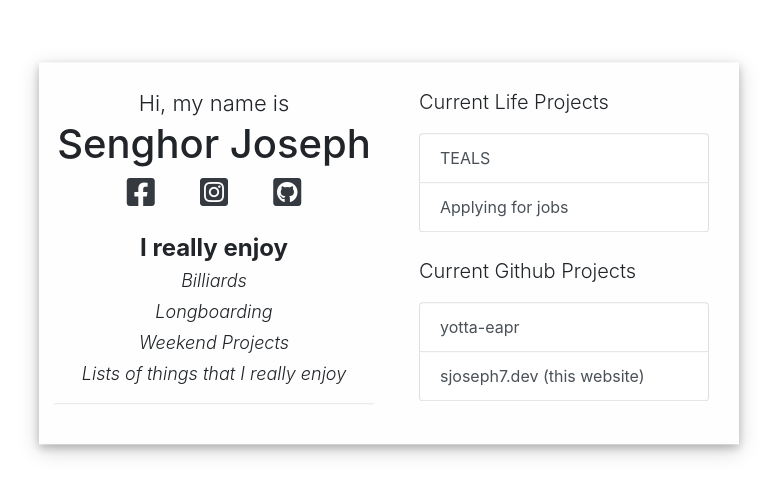
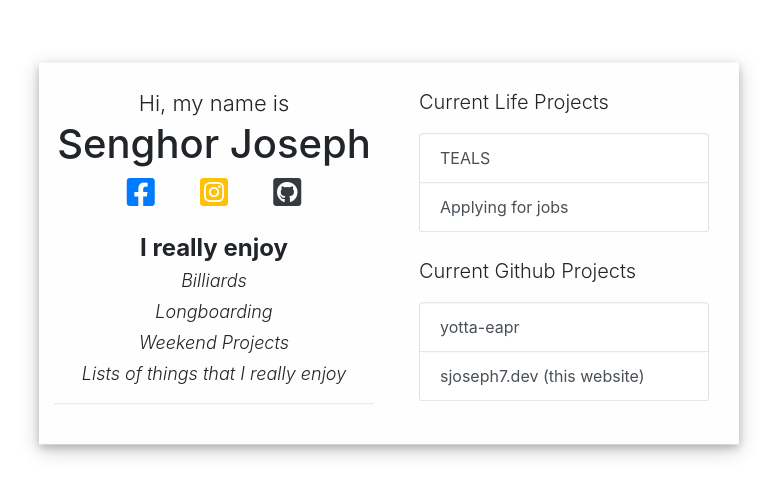
Before and after one commit to sjoseph7/.dev, a plain HTML site: page index.html in a window 1280 px wide. Shown: the part 148-644 px from the top of the page, without its empty margins (251-1028 px from the left). Drawn offline with nearby package versions, Linux system fonts and the light colour scheme.

Commit message:
feat: add color to logo icons

```diff
--- a/index.html
+++ b/index.html
@@ -23,12 +23,12 @@
         </div>
         <div class="row mx-auto text-dark" style="max-width:220px">
           <div class="col">
-            <a href="https://www.facebook.com/senghor.joseph" class="text-dark">
+            <a href="https://www.facebook.com/senghor.joseph" class="text-primary">
               <i class="fab fa-facebook-square fa-2x"></i>
             </a>
           </div>
           <div class="col">
-            <a href="https://www.instagram.com/senghorj_520/" class="text-dark">
+            <a href="https://www.instagram.com/senghorj_520/" class="text-warning">
               <i class="fab fa-instagram-square fa-2x"></i>
             </a>
           </div>
```
